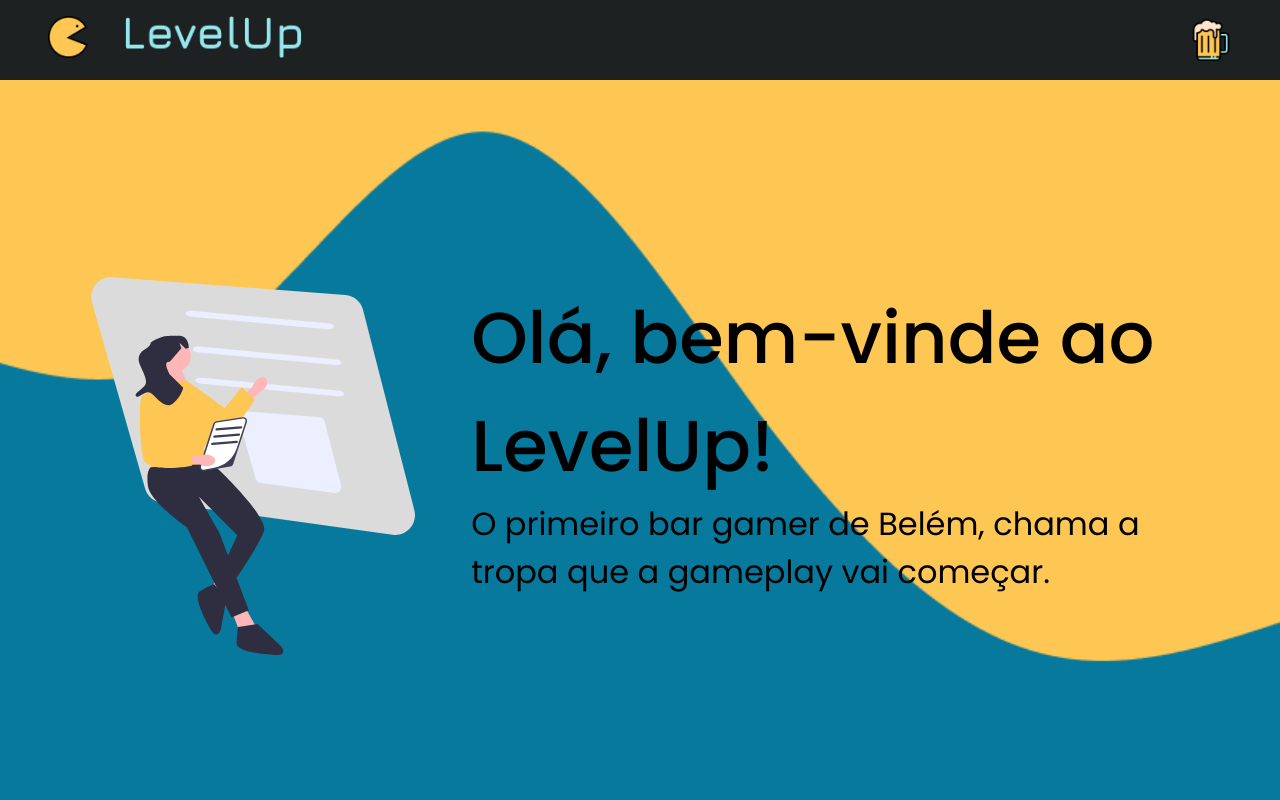
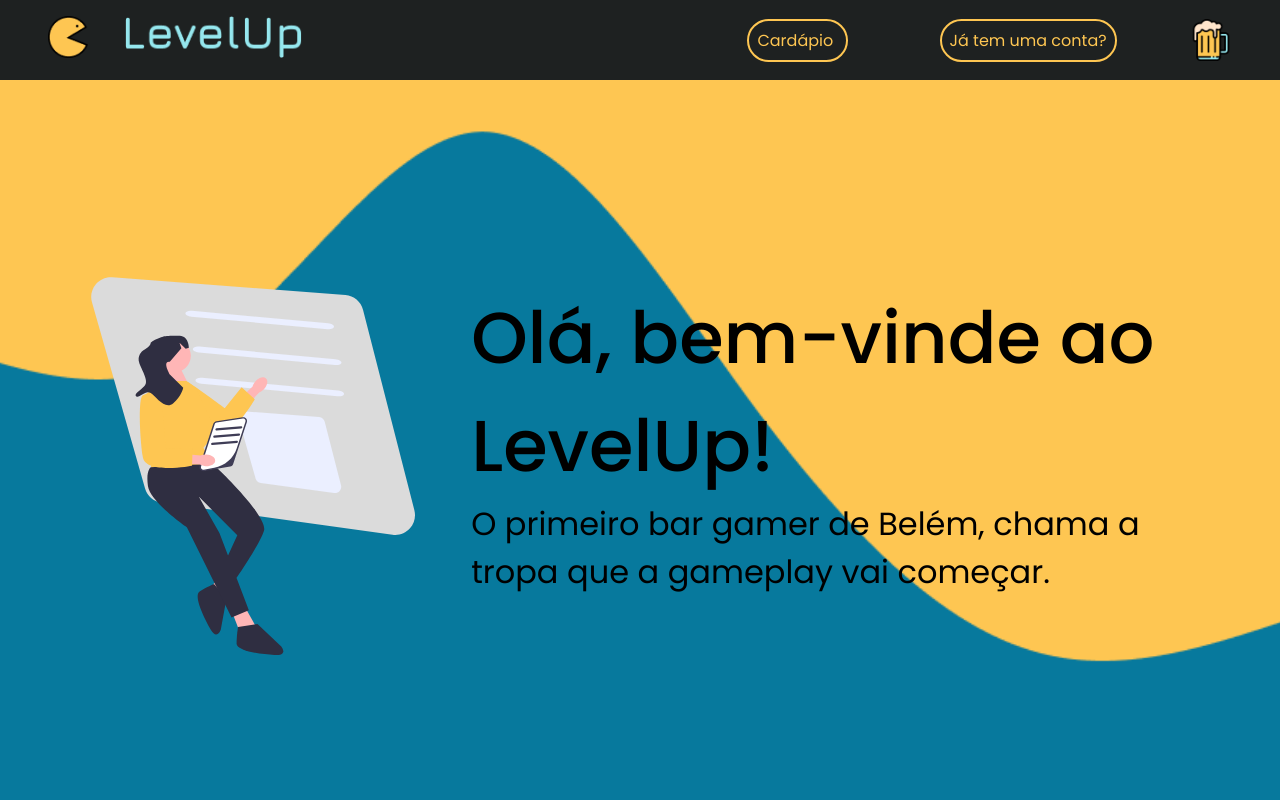
Before and after one commit to claudio-asj/levelup, a plain HTML site: page index.html in a window 1280 px wide. Shown: the top 800 px of the page. Drawn offline with Linux system fonts and the light colour scheme.

Commit message:
Criei dois botoes no header e estilizei

```diff
--- a/index.html
+++ b/index.html
@@ -13,6 +13,14 @@
             <img src="./assets/logo/pacman.png" alt="pacman">
             <img src="./assets/logo/LevelUpAzul.png" alt="LevelUp">
         </div>
+        <ul>
+            <a href="#cardapio">
+                <li>Cardápio</li>
+            </a>
+            <a href="#telalogin">
+                <li>Já tem uma conta?</li>
+            </a>
+        </ul>
         <img src="./assets/logo/cerveja.png" alt="cerveja">
     </header>
     <main>
--- a/styles/index.css
+++ b/styles/index.css
@@ -25,6 +25,29 @@ header img {
 }
 #logo img {
     margin-right: 32px;
+}
+
+header ul {
+    margin-left: 300px;
+}
+
+header li {
+    display: inline-block;
+}
+
+header a {
+    color: var(--amarelinho);
+    text-decoration: none;
+    border: 2px solid var(--amarelinho);
+    margin: 46px;
+    padding: 8px;
+    border-radius: 50px;
+}
+
+header a:hover {
+    color: #1E2121;
+    transition: 0.3s all;
+    background-color: var(--amarelinho);
 }
 
 /*        === tela de bem vindo ===          */
```
